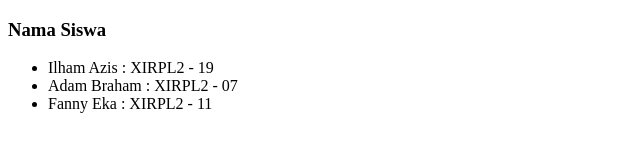
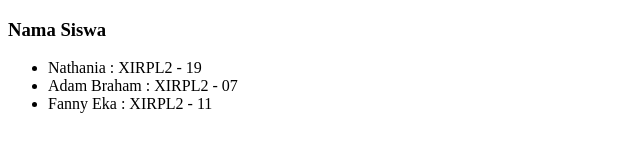
Before and after one commit to giskaeileen/GiskaXRPLA, a plain HTML site: page index.html in a window 1280 px wide. Shown: the full height of the page, 0-640 px from the left. Drawn offline with Linux system fonts and the light colour scheme.

Commit message:
update list siswa index.html

```diff
--- a/index.html
+++ b/index.html
@@ -20,7 +20,7 @@
 
     <ul>
 
-        <li>Ilham Azis : XIRPL2 - 19</li>
+        <li>Nathania : XIRPL2 - 19</li>
 
         <li>Adam Braham : XIRPL2 - 07</li>
 
```
